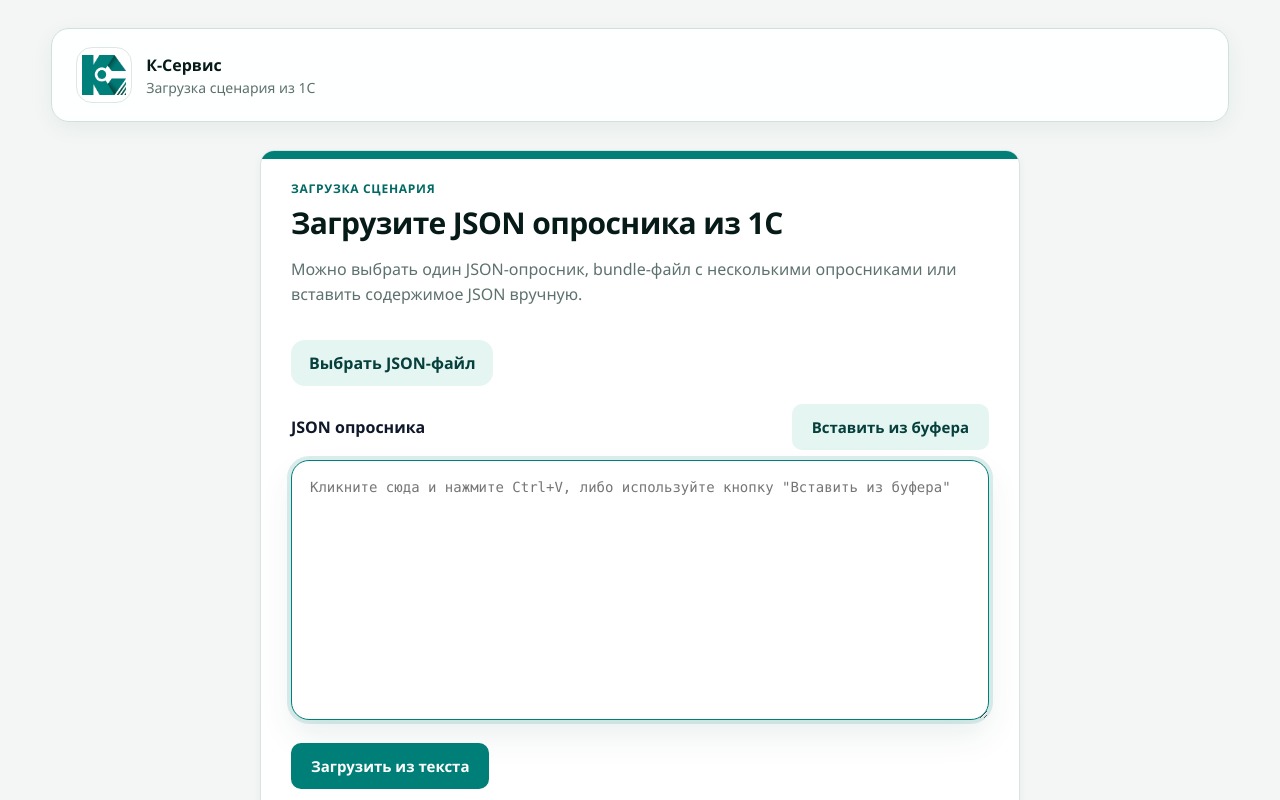
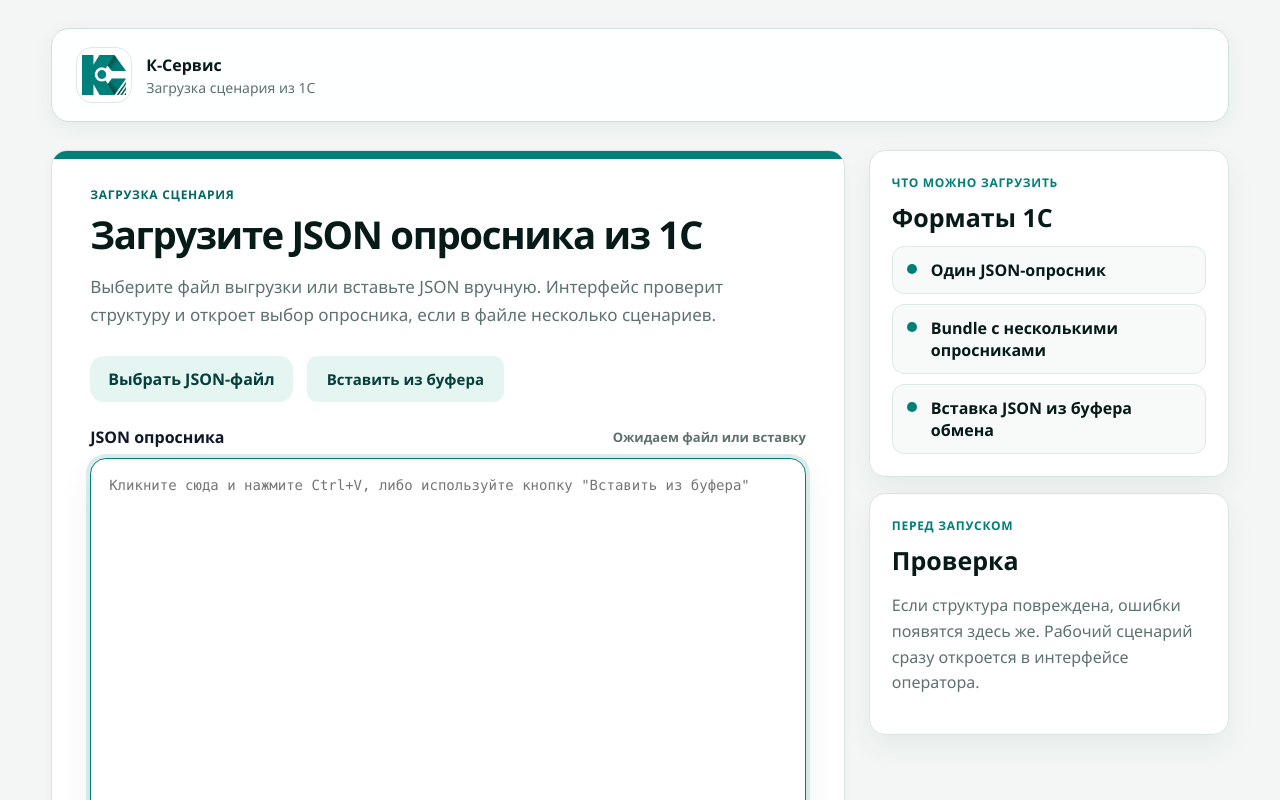
Before and after one commit to DenisBoytsov41/questionnaire-runner, a React (Vite) app: page / in a window 1280 px wide. Both pictures are taken after a click on the button "Загрузить другой JSON". Shown: the top 800 px of the page. Built offline with nearby package versions, Linux system fonts and the light colour scheme.

Commit message:
Align upload and summary screens with desktop layout

```diff
--- a/src/App.css
+++ b/src/App.css
@@ -1535,3 +1535,253 @@ body {
     padding: 24px 20px;
   }
 }
+
+/* Upload and finish screens now share the same desktop level as the runner. */
+.upload-page,
+.summary-page {
+  width: min(100%, 1360px);
+  max-width: 1360px;
+  margin: 0 auto;
+}
+
+.upload-workspace {
+  display: grid;
+  grid-template-columns: minmax(720px, 1fr) 360px;
+  gap: 24px;
+  align-items: start;
+}
+
+.upload-main-card {
+  min-height: calc(100vh - 190px);
+  padding: 34px 38px 38px;
+  border-radius: 16px;
+}
+
+.upload-main-card h1 {
+  max-width: 920px;
+  font-size: clamp(32px, 3vw, 44px);
+  letter-spacing: -0.035em;
+}
+
+.upload-main-card > p:not(.page-kicker) {
+  max-width: 880px;
+  font-size: 17px;
+}
+
+.upload-actions-row {
+  display: flex;
+  align-items: center;
+  gap: 14px;
+  flex-wrap: wrap;
+  margin: 28px 0 24px;
+}
+
+.upload-actions-row .file-loader {
+  margin: 0;
+}
+
+.json-paste-panel {
+  margin: 0 0 22px;
+}
+
+.json-paste-header span {
+  color: var(--ks-muted);
+  font-size: 13px;
+  font-weight: 700;
+}
+
+.json-textarea {
+  min-height: 420px;
+  border-radius: 16px;
+  background:
+    linear-gradient(180deg, rgba(255, 255, 255, 0.94), rgba(247, 251, 250, 0.92)),
+    #ffffff;
+}
+
+.upload-submit-button {
+  min-width: 210px;
+}
+
+.upload-side {
+  position: sticky;
+  top: 24px;
+  display: grid;
+  gap: 16px;
+}
+
+.upload-side-card,
+.summary-panel {
+  border: 1px solid #d7e4e2;
+  border-radius: 16px;
+  background: rgba(255, 255, 255, 0.96);
+  padding: 22px;
+  box-shadow: 0 12px 30px rgba(6, 63, 59, 0.06);
+}
+
+.upload-side-card h2,
+.summary-panel h2 {
+  margin-bottom: 12px;
+  font-size: 25px;
+}
+
+.upload-check-list {
+  display: grid;
+  gap: 10px;
+  margin: 0;
+  padding: 0;
+  list-style: none;
+}
+
+.upload-check-list li {
+  position: relative;
+  padding: 12px 12px 12px 38px;
+  border: 1px solid #dce8e6;
+  border-radius: 12px;
+  background: #f7faf9;
+  color: var(--ks-ink);
+  font-weight: 750;
+}
+
+.upload-check-list li::before {
+  content: "";
+  position: absolute;
+  left: 14px;
+  top: 17px;
+  width: 10px;
+  height: 10px;
+  border-radius: 999px;
+  background: var(--ks-brand);
+}
+
+.summary-page {
+  position: relative;
+  overflow: visible;
+  padding: 0;
+  border: 0;
+  background: transparent;
+  box-shadow: none;
+}
+
+.summary-page::before {
+  display: none;
+}
+
+.summary-header {
+  margin-bottom: 16px;
+  padding: 34px 38px;
+  border: 1px solid #d7e4e2;
+  border-top: 10px solid var(--ks-brand);
+  border-radius: 16px;
+  background: rgba(255, 255, 255, 0.96);
+  box-shadow: 0 12px 30px rgba(6, 63, 59, 0.06);
+}
+
+.summary-header h1 {
+  max-width: 900px;
+  font-size: clamp(32px, 3vw, 44px);
+  letter-spacing: -0.035em;
+}
+
+.summary-header p:last-child {
+  max-width: 900px;
+  font-size: 17px;
+}
+
+.summary-layout {
+  grid-template-columns: minmax(720px, 1fr) 360px;
+  gap: 24px;
+}
+
+.summary-side {
+  top: 24px;
+  gap: 16px;
+}
+
+.summary-panel,
+.summary-section-card {
+  border-radius: 16px;
+}
+
+.application-panel {
+  padding: 28px 30px;
+  border-radius: 16px;
+  background:
+    linear-gradient(135deg, rgba(0, 135, 127, 0.08), rgba(255, 255, 255, 0.9)),
+    #ffffff;
+}
+
+.summary-panel-header h2 {
+  font-size: 28px;
+}
+
+.application-grid {
+  grid-template-columns: repeat(3, minmax(0, 1fr));
+}
+
+.application-grid div {
+  border-color: #dce8e6;
+  border-radius: 14px;
+}
+
+.summary-alert-grid {
+  margin-top: 16px;
+}
+
+.notice-block,
+.verdict-block {
+  border-radius: 16px;
+  margin-bottom: 0;
+}
+
+.summary-list {
+  margin: 26px 0 0;
+}
+
+.summary-list > h2 {
+  font-size: 30px;
+}
+
+.summary-section-card {
+  padding: 24px 28px;
+  box-shadow: 0 8px 24px rgba(6, 63, 59, 0.045);
+}
+
+.summary-section-card h3 {
+  padding-bottom: 12px;
+  border-bottom: 1px solid #e3eeec;
+  font-size: 20px;
+}
+
+.summary-score-card {
+  min-width: 160px;
+  border-radius: 16px;
+}
+
+@media (max-width: 1180px) {
+  .upload-workspace,
+  .summary-layout {
+    grid-template-columns: 1fr;
+  }
+
+  .upload-side,
+  .summary-side {
+    position: static;
+  }
+
+  .application-grid {
+    grid-template-columns: repeat(2, minmax(0, 1fr));
+  }
+}
+
+@media (max-width: 760px) {
+  .upload-main-card,
+  .summary-header,
+  .application-panel,
+  .summary-section-card {
+    padding: 24px 20px;
+  }
+
+  .application-grid {
+    grid-template-columns: 1fr;
+  }
+}
--- a/src/pages/JsonUploadPage.tsx
+++ b/src/pages/JsonUploadPage.tsx
@@ -79,14 +79,16 @@ export function JsonUploadPage({ onQuestionnairesLoaded }: JsonUploadPageProps)
 
   return (
     <section className="upload-page">
-      <div className="upload-card">
+      <main className="upload-workspace">
+        <div className="upload-card upload-main-card">
           <p className="page-kicker">Загрузка сценария</p>
           <h1>Загрузите JSON опросника из 1С</h1>
           <p>
-          Можно выбрать один JSON-опросник, bundle-файл с несколькими
-          опросниками или вставить содержимое JSON вручную.
+            Выберите файл выгрузки или вставьте JSON вручную. Интерфейс проверит структуру и откроет выбор
+            опросника, если в файле несколько сценариев.
           </p>
 
+          <div className="upload-actions-row">
             <label className="file-loader">
               <span>Выбрать JSON-файл</span>
               <input
@@ -96,10 +98,6 @@ export function JsonUploadPage({ onQuestionnairesLoaded }: JsonUploadPageProps)
               />
             </label>
 
-        <div className="json-paste-panel">
-          <div className="json-paste-header">
-            <label htmlFor="questionnaire-json">JSON опросника</label>
-
             <button
               type="button"
               className="secondary-button"
@@ -107,6 +105,12 @@ export function JsonUploadPage({ onQuestionnairesLoaded }: JsonUploadPageProps)
             >
               Вставить из буфера
             </button>
+          </div>
+
+          <div className="json-paste-panel">
+            <div className="json-paste-header">
+              <label htmlFor="questionnaire-json">JSON опросника</label>
+              <span>{rawJson.trim() ? `${rawJson.length} символов` : "Ожидаем файл или вставку"}</span>
             </div>
 
             <textarea
@@ -132,10 +136,32 @@ export function JsonUploadPage({ onQuestionnairesLoaded }: JsonUploadPageProps)
             </div>
           )}
 
-        <button type="button" className="primary-button" onClick={handleLoadFromText}>
+          <button type="button" className="primary-button upload-submit-button" onClick={handleLoadFromText}>
             Загрузить из текста
           </button>
         </div>
+
+        <aside className="upload-side">
+          <div className="upload-side-card">
+            <p className="page-kicker">Что можно загрузить</p>
+            <h2>Форматы 1С</h2>
+            <ul className="upload-check-list">
+              <li>Один JSON-опросник</li>
+              <li>Bundle с несколькими опросниками</li>
+              <li>Вставка JSON из буфера обмена</li>
+            </ul>
+          </div>
+
+          <div className="upload-side-card">
+            <p className="page-kicker">Перед запуском</p>
+            <h2>Проверка</h2>
+            <p>
+              Если структура повреждена, ошибки появятся здесь же. Рабочий сценарий сразу откроется в интерфейсе
+              оператора.
+            </p>
+          </div>
+        </aside>
+      </main>
     </section>
   );
 }
```
Lines whose indentation alone changed are shown as unchanged.
